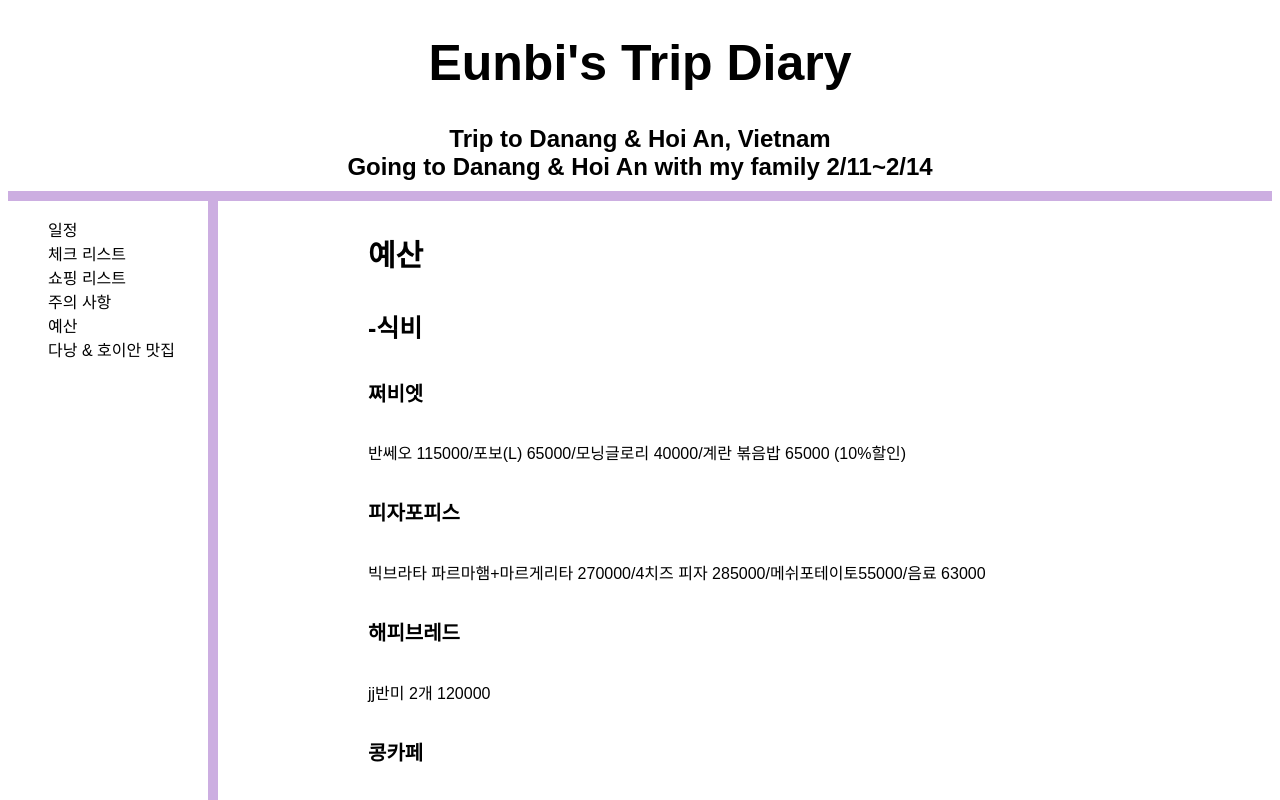
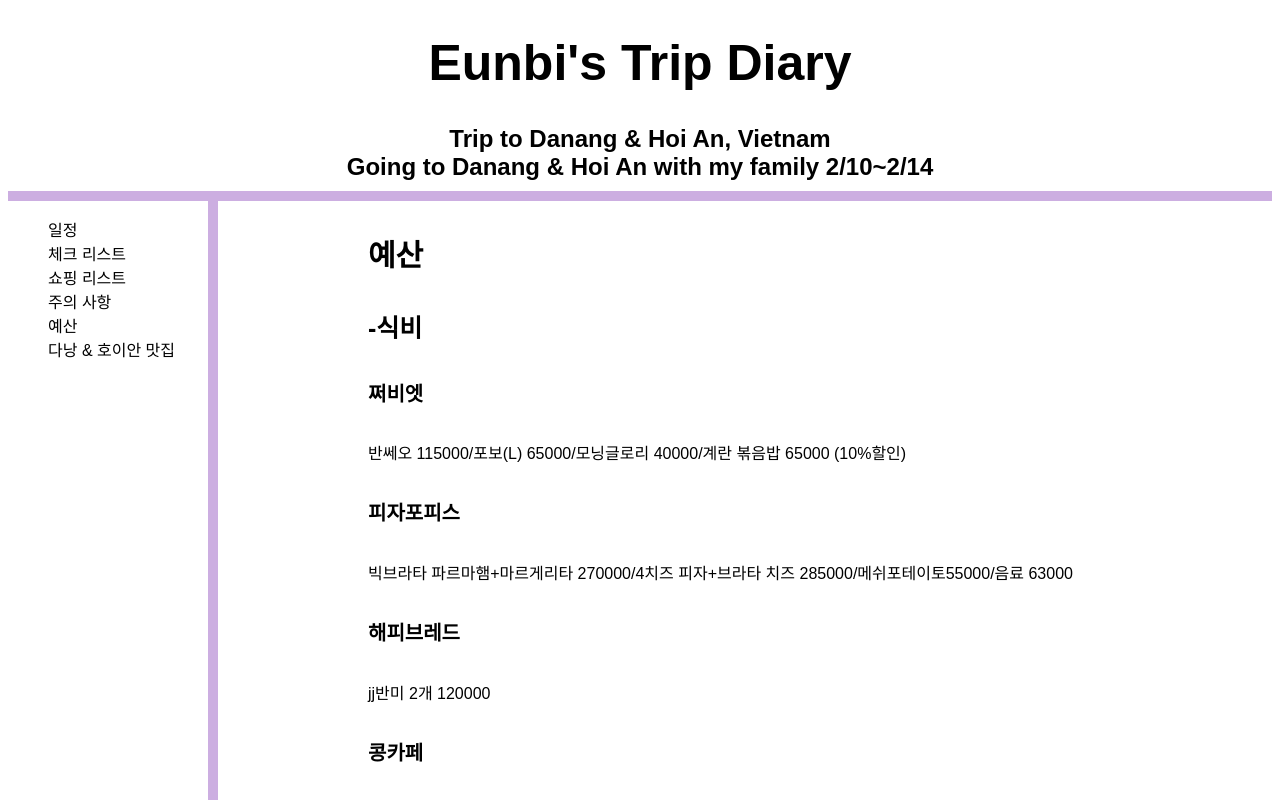
Before and after one commit to ebbbi/prac, a plain HTML site: page budget.html in a window 1280 px wide. Shown: the top 800 px of the page. Drawn offline with Linux system fonts and the light colour scheme.

Commit message:
Add files via upload

```diff
--- a/budget.html
+++ b/budget.html
@@ -9,7 +9,7 @@
   <h1><a href="index.html">Eunbi's Trip Diary</a></h1>
   <h2>Trip to Danang & Hoi An, Vietnam</h2>
   <h2 style="border-bottom-width:10px; border-bottom-color: #CCAEE1; border-bottom-style: solid; padding-bottom:10px;">
-    Going to Danang & Hoi An with my family 2/11~2/14</h2>
+    Going to Danang & Hoi An with my family 2/10~2/14</h2>
   <div id="grid">
   <div id="list">
     <ol>
@@ -25,7 +25,7 @@
       <h4 style="font-size:25px;">-식비</h4>
       <p>
       <h5>쩌비엣</h5>반쎄오 115000/포보(L) 65000/모닝글로리 40000/계란 볶음밥 65000 (10%할인)<br>
-        <h5>피자포피스</h5>빅브라타 파르마햄+마르게리타 270000/4치즈 피자 285000/메쉬포테이토55000/음료 63000<br>
+        <h5>피자포피스</h5>빅브라타 파르마햄+마르게리타 270000/4치즈 피자+브라타 치즈 285000/메쉬포테이토55000/음료 63000<br>
         <h5>해피브레드</h5>jj반미 2개 120000<br>
         <h5>콩카페</h5>코코넛 스무디 3개 135000 (10%할인)<br>
         <h5>공차</h5>초코 밀크티+펄추가 57000 녹차 스무디+펄 추가 63000<br>
@@ -41,7 +41,7 @@
         <h5>비스마켓</h5>반쎄오 콤보 145000/가리비구이 105000/비비큐 포크 립 155000/스프링롤 85000<br>
         <h5>하이코이</h5>2번 날개 15개 240000/새우 구이 65000/삼겹살 구이 50000<br>
         <h5>냐벱</h5>분짜 119000/매운 쌀국수 109000/파인애플 볶음밥 119000/반쎄오 119000/새우 튀김 78000<br>
-        total: 6203500
+        total: 6241600
       </p>
       <h4 style="font-size:25px;">-쇼핑</h4>
       <p>
```
Also changed, not shown: caution.html (+1 -1 lines), check.html (+1 -1 lines), danang.html (+1 -1 lines), index.html (+1 -1 lines), itinerary.html (+1 -1 lines), shopping.html (+1 -1 lines).
